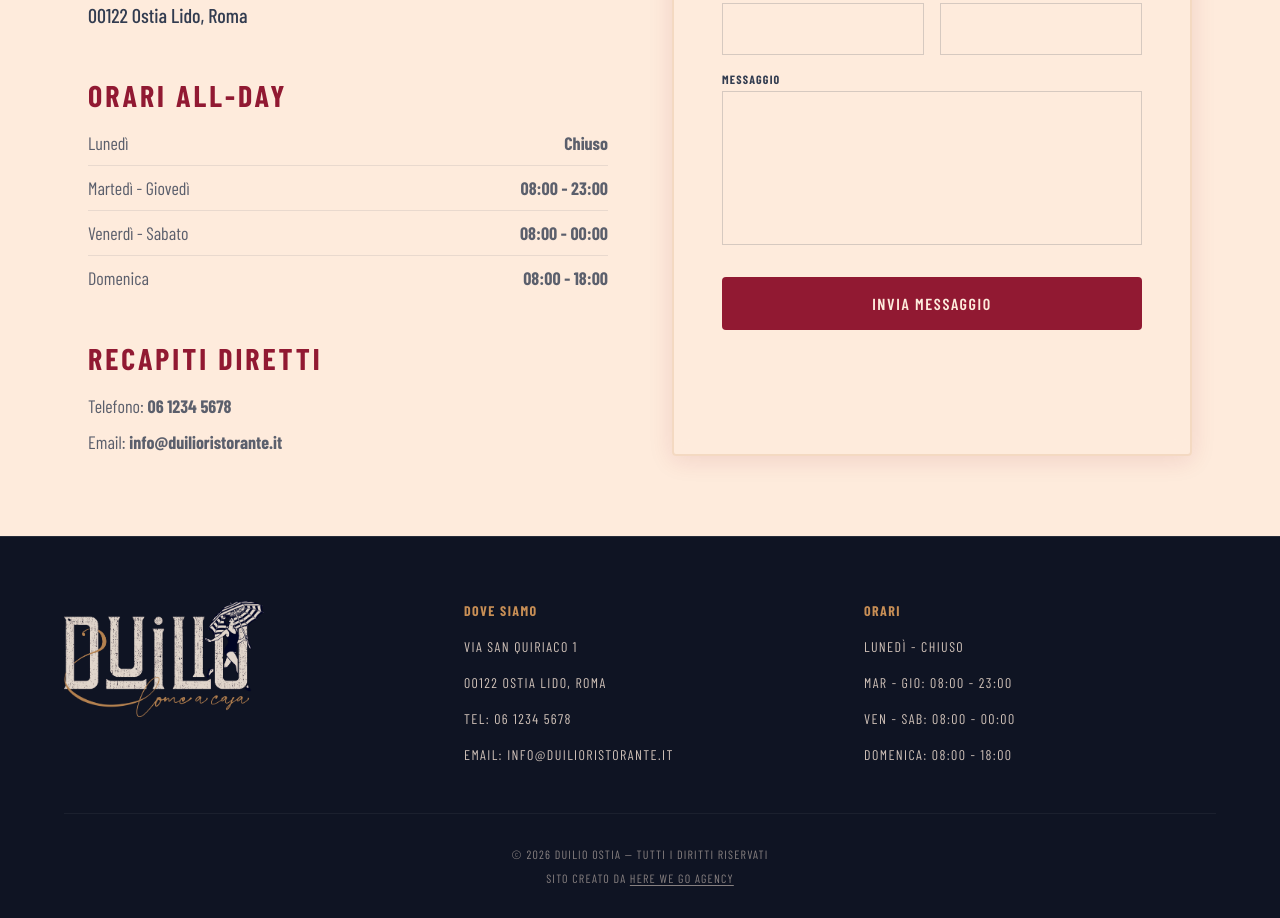
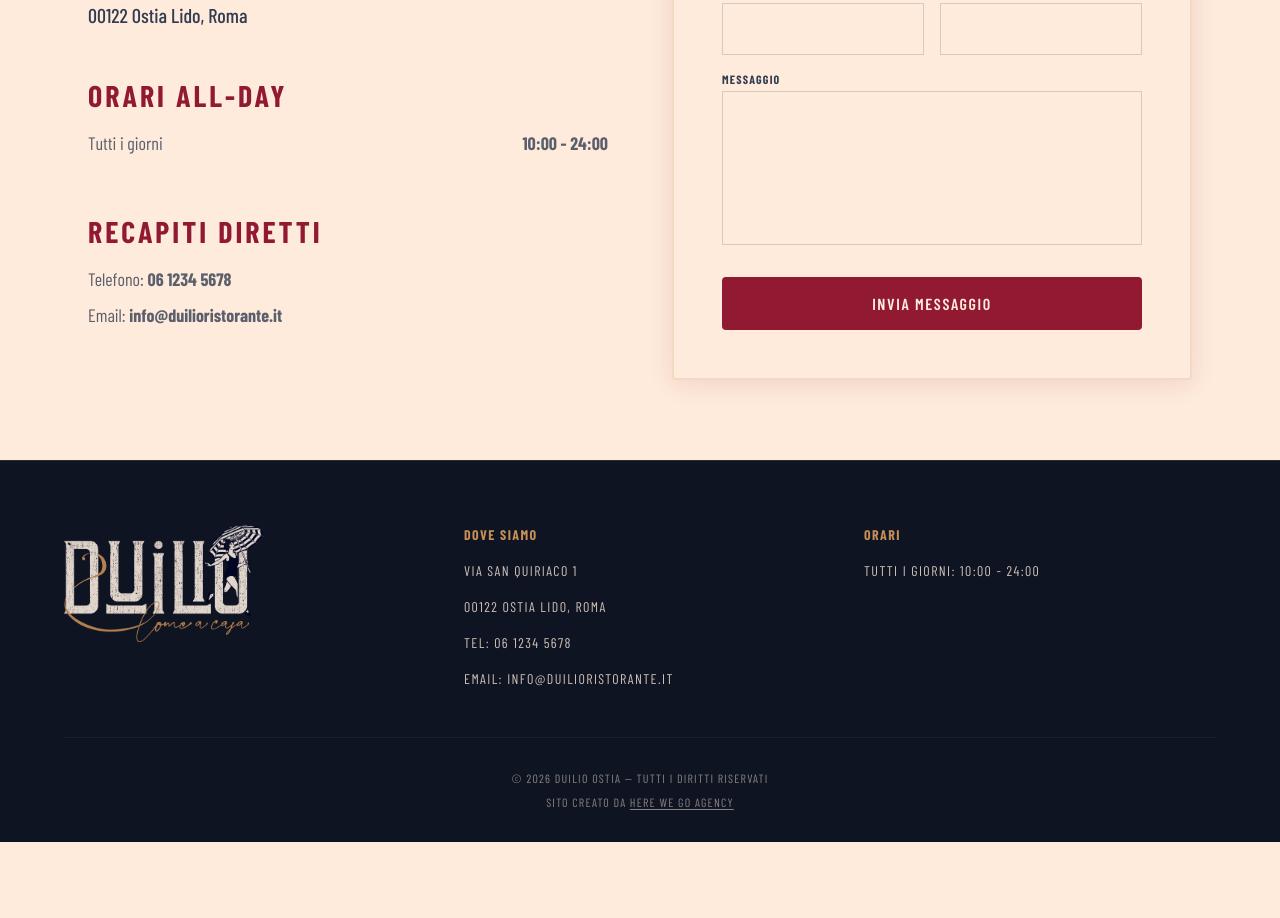
Before and after one commit to hwgoagency/sito-web-duilio, a Next.js app: page /contatti in a window 1280 px wide. Shown: the part 666-1584 px from the top of the page. After the commit the page ends 1508 px from the top, so only its background shows below. Built offline with nearby package versions, Linux system fonts and the light colour scheme; a web font is replaced by a local one.

Commit message:
Modificati orari di apertura: tutti i giorni 10-24

```diff
--- a/app/contatti/page.tsx
+++ b/app/contatti/page.tsx
@@ -76,17 +76,8 @@ export default function Contatti() {
           <div>
             <h2 className="text-3xl uppercase tracking-widest font-bold text-rosso-melograno mb-4">Orari All-Day</h2>
             <ul className="text-lg text-blu-notte/80 space-y-2">
-              <li className="flex justify-between border-b border-blu-notte/10 pb-2">
-                <span>Lunedì</span> <span className="font-bold">Chiuso</span>
-              </li>
-              <li className="flex justify-between border-b border-blu-notte/10 pb-2">
-                <span>Martedì - Giovedì</span> <span className="font-bold">08:00 - 23:00</span>
-              </li>
-              <li className="flex justify-between border-b border-blu-notte/10 pb-2">
-                <span>Venerdì - Sabato</span> <span className="font-bold">08:00 - 00:00</span>
-              </li>
-              <li className="flex justify-between">
-                <span>Domenica</span> <span className="font-bold">08:00 - 18:00</span>
+              <li className="flex justify-between pb-2">
+                <span>Tutti i giorni</span> <span className="font-bold">10:00 - 24:00</span>
               </li>
             </ul>
           </div>
--- a/app/layout.tsx
+++ b/app/layout.tsx
@@ -85,21 +85,17 @@ export default function RootLayout({
     "openingHoursSpecification": [
       {
         "@type": "OpeningHoursSpecification",
-        "dayOfWeek": ["Tuesday", "Wednesday", "Thursday"],
-        "opens": "08:00",
-        "closes": "23:00"
-      },
-      {
-        "@type": "OpeningHoursSpecification",
-        "dayOfWeek": ["Friday", "Saturday"],
-        "opens": "08:00",
+        "dayOfWeek": [
+          "Monday",
+          "Tuesday",
+          "Wednesday",
+          "Thursday",
+          "Friday",
+          "Saturday",
+          "Sunday"
+        ],
+        "opens": "10:00",
         "closes": "00:00"
-      },
-      {
-        "@type": "OpeningHoursSpecification",
-        "dayOfWeek": "Sunday",
-        "opens": "08:00",
-        "closes": "18:00"
       }
     ]
   };
--- a/components/Footer.tsx
+++ b/components/Footer.tsx
@@ -25,10 +25,7 @@ export default function Footer() {
 
         <div className="text-center md:text-left font-body uppercase tracking-widest text-sm space-y-4">
           <h4 className="text-terra-siena font-bold mb-4">Orari</h4>
-          <p className="opacity-80">Lunedì - Chiuso</p>
-          <p className="opacity-80">Mar - Gio: 08:00 - 23:00</p>
-          <p className="opacity-80">Ven - Sab: 08:00 - 00:00</p>
-          <p className="opacity-80">Domenica: 08:00 - 18:00</p>
+          <p className="opacity-80">Tutti i giorni: 10:00 - 24:00</p>
         </div>
       </div>
 
```
